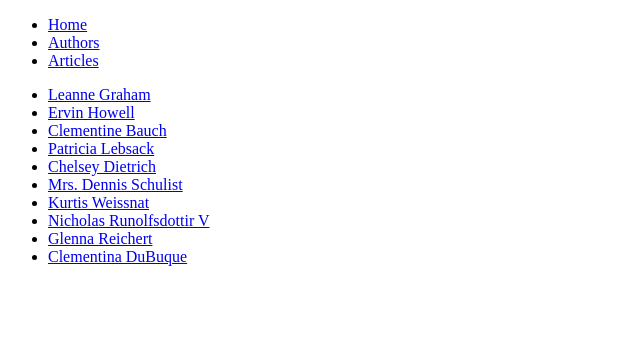
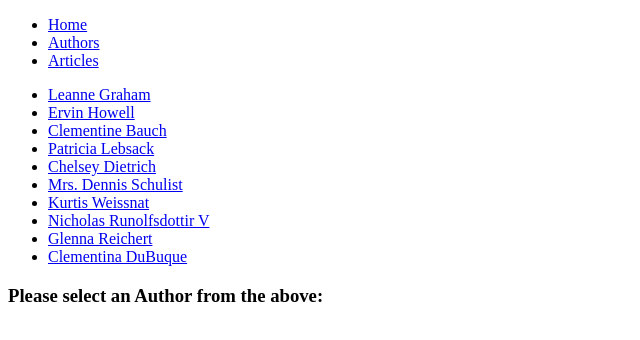
Before and after one commit to NdauwaRafael/React-Blog, a React (Create React App) app: page /authors in a window 1280 px wide. Shown: the top 340 px of the page, without its empty margins (0-640 px from the left). Built offline with nearby package versions, Linux system fonts and the light colour scheme; data requests are answered from the project's data file.

Commit message:
display child details passed as prop from authors component

```diff
--- a/src/Components/Authors/index.js
+++ b/src/Components/Authors/index.js
@@ -15,6 +15,7 @@ export default ({match: {url}, authors}) =>
             </li>
             )}
         </ul>
+        <Route exact  path={url} render={()=> <div><h3>Please select an Author from the above:</h3></div>} />
         <Route path={`${url}/:authorId`} render={({match})=> <Author  {...authors.find(author => author.id === parseInt(match.params.authorId))}/>}/>
 
     </Fragment>
```
